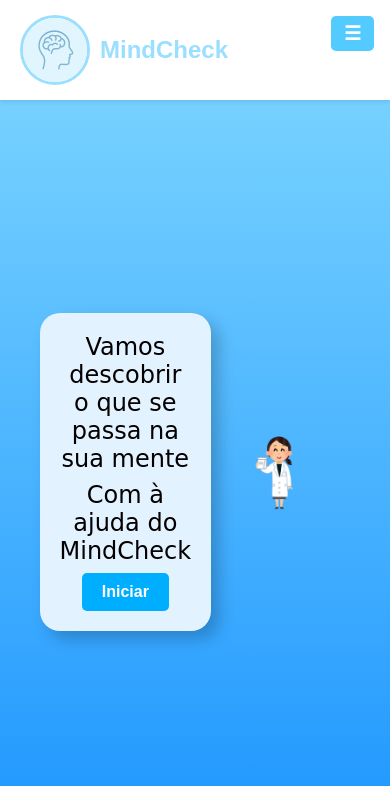
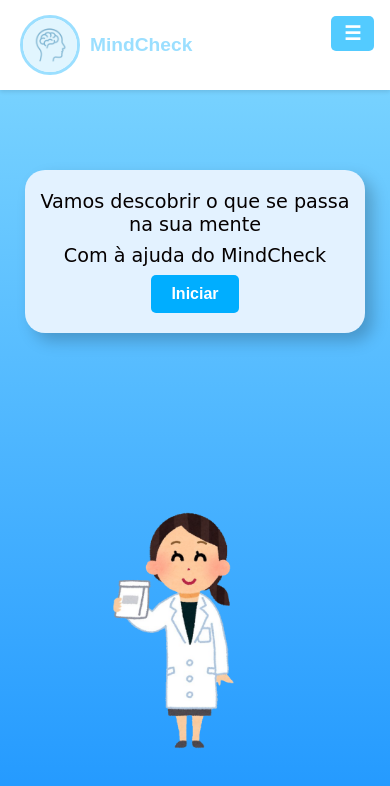
Before and after one commit to ArthurLimaAL/MindCheck, a plain HTML site: page Main/Mind.html in a window 390 px wide. Drawn offline with Linux system fonts and the light colour scheme; a web font is replaced by a local one.

Commit message:
Style: Melhoria do responsivo na 2° Tela

```diff
--- a/Main/Mind.css
+++ b/Main/Mind.css
@@ -73,8 +73,9 @@ main {
 .CaixaPrincipal p {
     text-align: center;
     font-size: 1.5em;
-    font-family: "Playwrite US Modern", cursive;
-    font-weight: 400;
+    font-family: "Edu NSW ACT Cursive", cursive;
+    font-optical-sizing: auto;
+    font-weight: 500;
     font-style: normal;
     margin-bottom: 0.5rem;
 }
@@ -136,7 +137,7 @@ main {
 }
 
 .Extras {
-    max-width: 1500px;
+    max-width: 100%;
     margin: 0 auto;
     padding: 20px;
     background-color: rgba(0, 23, 58, 0.486);
@@ -286,6 +287,34 @@ main {
 }
 
 @media (max-width: 768px) {
+    main {
+        flex-direction: column;
+        gap: 30px;
+        padding: 15px;
+        width: 95%;
+    }
+
+    .CaixaPrincipal {
+        max-width: 100%;
+        width: 100%;
+        padding: 20px 15px;
+        order: 1;
+    }
+
+    .CaixaPrincipal p {
+        font-size: 1.2em;
+    }
+
+    .ImagemPrincipal {
+        order: 2;
+        width: 100%;
+    }
+
+    .ImagemPrincipal img {
+        max-width: 80%;
+        margin: 0 auto;
+    }
+
     .Extras h1 {
         font-size: 2rem;
     }
@@ -299,5 +328,16 @@ main {
 
     .Extras {
         padding: 15px;
+        width: 95%;
+        left: 50%;
+        transform: translateX(-50%);
+    }
+
+    header h1 {
+        font-size: 1.2rem;
+    }
+
+    header img {
+        height: 60px;
     }
 }
--- a/Main/Mind.js
+++ b/Main/Mind.js
@@ -30,7 +30,7 @@ function FeedbackEnviar() {
     }
 
     document.getElementById('InputFeedback').value = "";
-    alert("Agradeçemos pelo seu feedback!");  // Alerta de enviado
+    alert("Agradeçemos pelo seu feedback!");
 }
 
 //Iniciando o questionário
--- a/Questionario/Quest.js
+++ b/Questionario/Quest.js
@@ -97,7 +97,7 @@ const botaoReiniciar = document.getElementById("ReinicarBtn");
 const botaoMenu = document.getElementById("MenuBtn");
 
 
-// Mensagens que aparecem no resultado final
+// Objeto de mensagens que aparecem no resultado final
 const mensagensResultado = {
   Depressao: `
       <h2>Resultado: Indícios de Depressão</h2>
@@ -175,7 +175,7 @@ function mostrarPergunta() {
   }
 }
 
-//Fluxo do questionário
+//Fluxo de soma no questionário
 function selecionarResposta(valor, doenca_foco) {
   doencas[doenca_foco] += valor;
 
```
Also changed, not shown: Capa/Cadastro.js (+0 -17 lines), assents/Imagens/IrasutoyaPNG.png (deleted).
